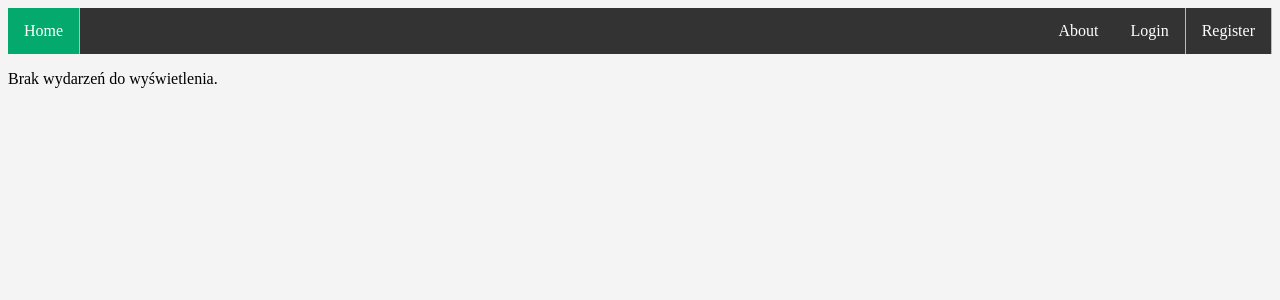
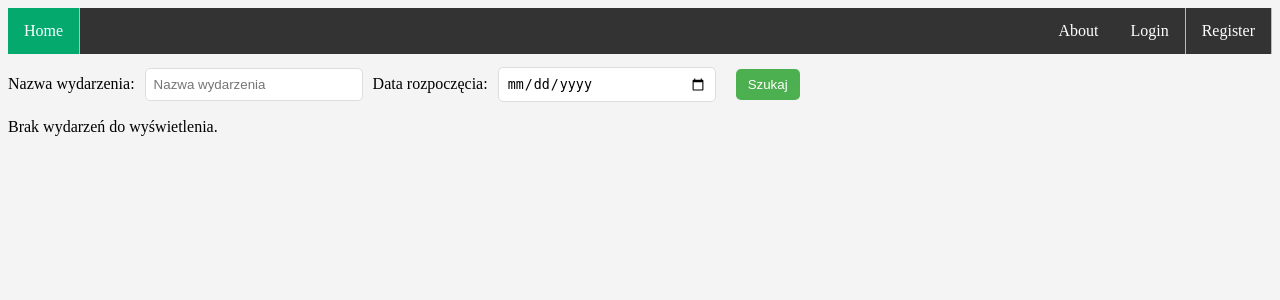
Before and after one commit to bluu26/Quartet_project, a Django app: page /main/eventlist/ in a window 1280 px wide. Shown: the top 300 px of the page. Run offline with Django 5.2, Linux system fonts and the light colour scheme; data that the repository does not hold is empty.

Commit message:
added event search

```diff
--- a/band_main/views.py
+++ b/band_main/views.py
@@ -181,6 +181,17 @@ class EventListView(ListView):
     model = Event
     template_name = 'event_list.html'
     context_object_name = 'events'
+    paginate_by = 10
 
     def get_queryset(self):
-        return Event.objects.all()
+        queryset = Event.objects.all()
+
+        event_name = self.request.GET.get('event_name')
+        if event_name:
+            queryset = queryset.filter(event_name__icontains=event_name)
+
+        date_start = self.request.GET.get('date_start')
+        if date_start:
+            queryset = queryset.filter(date_start=date_start)
+
+        return queryset
--- a/static/eventlist.css
+++ b/static/eventlist.css
@@ -48,3 +48,42 @@
 .details-link:hover {
     background-color: #0056b3;
 }
+
+.search-form {
+    margin-top: 1%;
+    margin-bottom: 1%;
+    display: flex;
+    flex-wrap: wrap; /* Umożliwia przewijanie do nowego wiersza */
+    gap: 10px; /* Odstęp między elementami formularza */
+}
+
+.search-inputs {
+    display: flex;
+    align-items: center; /* Wyśrodkowanie elementów w pionie */
+}
+
+.search-inputs label {
+    margin-right: 10px; /* Odstęp między etykietą a polem wejściowym */
+}
+
+.search-inputs input[type="text"],
+.search-inputs input[type="date"] {
+    padding: 8px;
+    border: 1px solid #ddd;
+    border-radius: 5px;
+    width: 200px; /* Szerokość pól wejściowych */
+}
+
+.search-button {
+    margin-left: 20px;
+    padding: 8px 12px;
+    background-color: #4CAF50;
+    color: white;
+    border: none;
+    border-radius: 5px;
+    cursor: pointer;
+}
+
+.search-button:hover {
+    background-color: #45a049;
+}
--- a/templates/event_list.html
+++ b/templates/event_list.html
@@ -10,6 +10,18 @@
     </head>
     <body>
         <div class="content">
+            <form method="GET" class="search-form">
+                <div class="search-inputs">
+                    <label for="id_date_start">Nazwa wydarzenia:</label>
+                    <input type="text" name="event_name" placeholder="Nazwa wydarzenia" value="{{ request.GET.event_name }}">
+
+                </div>
+                <div class="search-inputs">
+                    <label for="id_date_start">Data rozpoczęcia:</label>
+                    <input type="date" name="date_start" id="id_date_start" value="{{ request.GET.date_start }}">
+                    <button type="submit" class="search-button">Szukaj</button>
+                </div>
+            </form>
             <div class="event-list">
                 {% for event in events %}
                     <div class="event-item">
--- a/templates/song_list.html
+++ b/templates/song_list.html
@@ -25,7 +25,7 @@
                     <td>
                         <div class="action-buttons">
                             <a href="{% url 'edit_song' song.id %}" class="edit-button">Edytuj</a>
-                            <a href="{% url 'delete_song' song.id %}" class="delete-button">Usuń</a>
+                            <a href="{% url 'delete_song' song.id %}" class="edit-button">Usuń</a>
                         </div>
                     </td>
                 </tr>
```
Also changed, not shown: static/songedit.css (added, +79 -0 lines), templates/add_song.html (+17 -7 lines), templates/edit_organizator.html (+31 -9 lines), templates/edit_song.html (+11 -5 lines).
